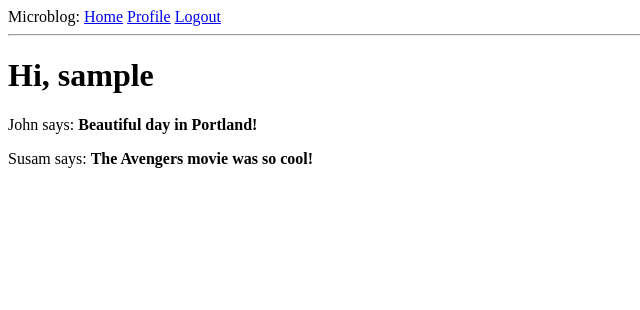
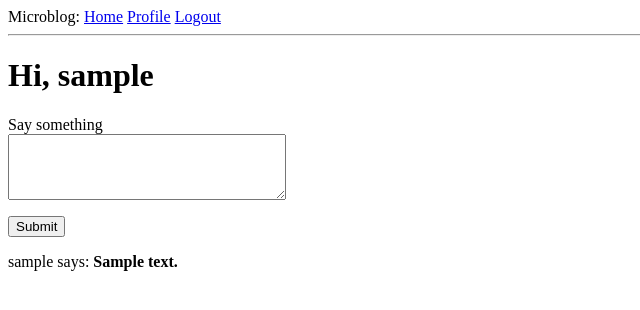
Before and after one commit to soenkef/python_microblog, a Flask app: page / in a window 1280 px wide. Shown: the top 310 px of the page, without its empty margins (0-640 px from the left). Run offline with Flask 2, Linux system fonts and the light colour scheme; a user stored in the database is signed in; tables that the repository leaves empty hold one stand-in row (values such as "Sample post").

Commit message:
Möglichkeit, zu posten eingebaut - mit dynamischer Liste

```diff
--- a/microblog/app/forms.py
+++ b/microblog/app/forms.py
@@ -2,7 +2,7 @@ from flask_wtf import FlaskForm
 from wtforms import StringField, TextAreaField, SubmitField, PasswordField, BooleanField
 from wtforms.validators import DataRequired, Length, ValidationError, Email, EqualTo
 from app.models import User
-from flask_login import current_user
+#from flask_login import current_user
 
 class LoginForm(FlaskForm):
     username = StringField('Username', validators=[DataRequired()])
@@ -32,9 +32,9 @@ class EditProfileForm(FlaskForm):
     about_me = TextAreaField('About me', validators=[Length(min=0, max=140)])
     submit = SubmitField('Submit')
 
-    def __init__(self, *args, **kwargs):
+    def __init__(self, original_username, *args, **kwargs):
         super(EditProfileForm, self).__init__(*args, **kwargs)
-        self.original_username = current_user.username
+        self.original_username = original_username
 
     def validate_username(self, username):
         if username.data != self.original_username:
@@ -44,3 +44,8 @@ class EditProfileForm(FlaskForm):
 
 class EmptyForm(FlaskForm):
     submit = SubmitField('Submit')
+
+class PostForm(FlaskForm):
+    post = TextAreaField('Say something', validators=[
+        DataRequired(), Length(min=1, max=140)])
+    submit = SubmitField('Submit')
--- a/microblog/app/routes.py
+++ b/microblog/app/routes.py
@@ -1,8 +1,8 @@
 from flask import render_template, flash, redirect, url_for, request
 from app import app, db
-from app.forms import LoginForm, RegistrationForm, EditProfileForm, EmptyForm
+from app.forms import LoginForm, RegistrationForm, EditProfileForm, EmptyForm, PostForm
 from flask_login import current_user, login_user, logout_user, login_required
-from app.models import User
+from app.models import User, Post
 from werkzeug.urls import url_parse
 from datetime import datetime
 
@@ -12,23 +12,20 @@ def before_request():
         current_user.last_seen = datetime.utcnow()
         db.session.commit()
 
-@app.route('/')
-@app.route('/index')
+@app.route('/', methods=['GET', 'POST'])
+@app.route('/index', methods=['GET', 'POST'])
 @login_required
 def index():
-    # Ein paar Testeinträge werden in Dictionarys erstellt
-    #user = {'username': 'Soenke'}
-    posts = [
-        {
-            'author': {'username': 'John'},
-            'body': 'Beautiful day in Portland!'
-        },
-        {
-            'author': {'username': 'Susam'},
-            'body': 'The Avengers movie was so cool!'
-        }
-    ]
-    return render_template('index.html', title='Home', posts=posts)
+    form = PostForm()
+    if form.validate_on_submit():
+        post = Post(body=form.post.data, author=current_user)
+        db.session.add(post)
+        db.session.commit()
+        flash('Your post is now live!')
+        return redirect(url_for('index'))
+    posts = current_user.followed_posts().all()
+    return render_template("index.html", title='Home Page', form=form,
+                           posts=posts)
 
 @app.route('/login', methods=['GET', 'POST']) #Formular soll get und Post verarbeiten
 def login():
--- a/microblog/app/templates/index.html
+++ b/microblog/app/templates/index.html
@@ -2,6 +2,17 @@
 
 {% block content %}
 	<h1>Hi, {{ current_user.username }}</h1>
+	<form action="" method="post">
+		{{ form.hidden_tag() }}
+		<p>
+			{{ form.post.label }}<br>
+			{{ form.post(cols=32, rows=4) }}<br>
+			{% for error in form.post.errors %}
+			<span style="color: red;">[{{ error }}]</span>
+			{% endfor %}
+		</p>
+		<p>{{ form.submit() }}</p>
+	</form>
 	{% for post in posts %}
 	<div><p>{{ post.author.username }} says: <b>{{ post.body }}</b></p></div>
 	{% endfor %}
```
